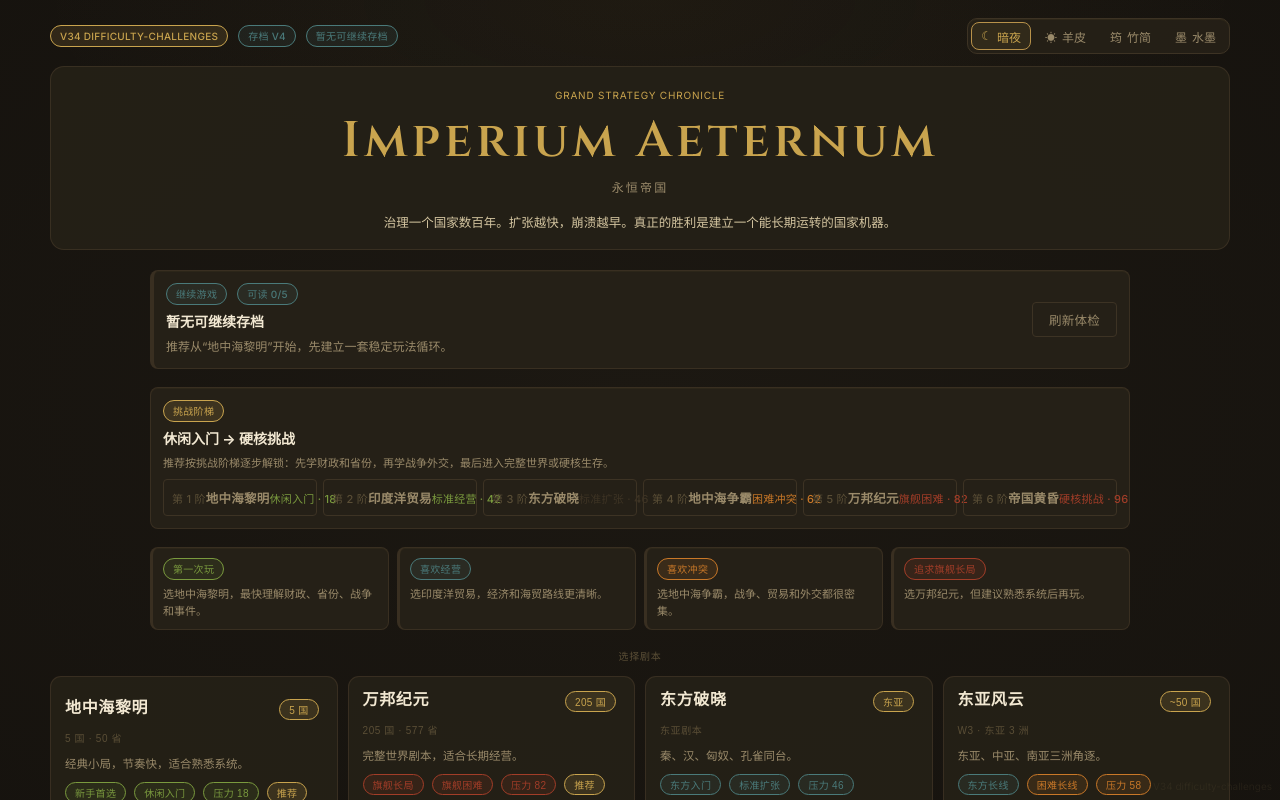
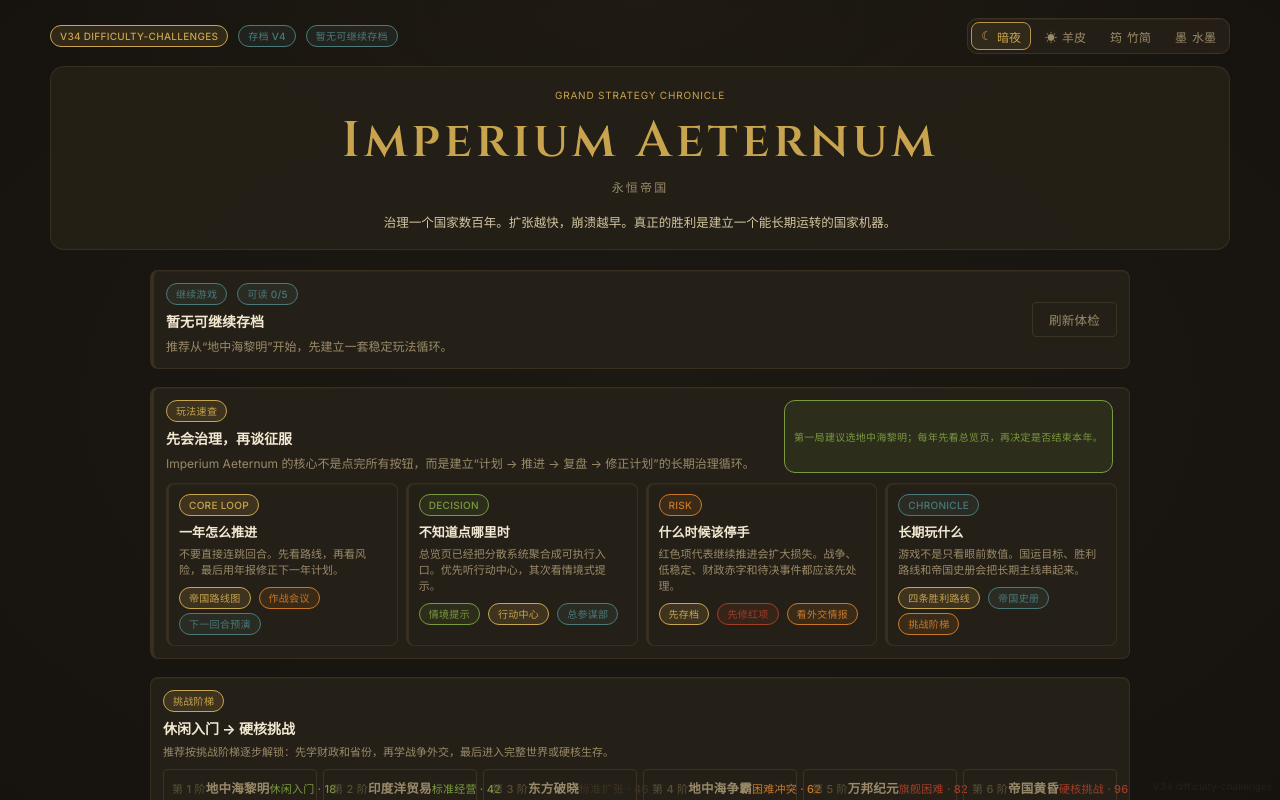
Before and after one commit to Lunora-Gather/Imperium-Aeternum, a React (Vite) app: page / in a window 1280 px wide. Shown: the top 800 px of the page. Built offline with nearby package versions, Linux system fonts and the light colour scheme.

Commit message:
Show launch handbook on scenario select

```diff
--- a/src/screens/ScenarioSelect.tsx
+++ b/src/screens/ScenarioSelect.tsx
@@ -1,10 +1,11 @@
-// 剧本选择页 v34 — 开局大厅：难度挑战阶梯 + 存档健康继续 + 剧本推荐画像
+// 剧本选择页 v35 — 开局大厅：玩法速查手册 + 难度挑战阶梯 + 存档健康继续
 import { useMemo, useState } from 'react';
 import { useGameStore, SCENARIOS, type ScenarioId } from '../store/gameStore';
 import { clearAllSaves, SAVE_VERSION } from '../store/persistence';
 import { inspectAllSaveSlots, type SaveRecoveryPreview } from '../gameplay/saveRecovery';
 import { getScenarioProfile, nationStyleTags, recommendedScenarioIds, summarizeSavePreviews, type LaunchTone } from '../gameplay/launchHub';
 import { buildScenarioChallengeGuide, recommendedChallengePath, summarizeChallengePath, type ScenarioChallengeGuide } from '../gameplay/difficultyGuide';
+import { buildLaunchHandbook, type LaunchHandbook } from '../gameplay/launchHandbook';
 import { BUILD_MARK } from '../buildInfo';
 import { Btn, Tag } from '../components/ui';
 
@@ -28,6 +29,7 @@ export default function ScenarioSelect() {
   const saveSummary = useMemo(() => summarizeSavePreviews(previews), [previews]);
   const recommended = useMemo(() => new Set(recommendedScenarioIds()), []);
   const challengePath = useMemo(() => summarizeChallengePath(), []);
+  const handbook = useMemo(() => buildLaunchHandbook(), []);
 
   const applyTheme = (next: string) => { setTheme(next); document.documentElement.setAttribute('data-theme', next === 'night' ? '' : next); try { localStorage.setItem('ia-theme', next); } catch { /* ignore */ } };
   const refreshSaves = () => setPreviews(inspectAllSaveSlots());
@@ -61,6 +63,7 @@ export default function ScenarioSelect() {
     <div className="ia-menu-toolbar"><div className="ia-menu-version"><Tag text={BUILD_MARK} tone="gold" /><Tag text={`存档 v${SAVE_VERSION}`} tone="info" /><Tag text={saveSummary.headline} tone={saveSummary.tone} /></div><ThemeSwitch theme={theme} applyTheme={applyTheme} /></div>
     <header className="ia-menu-hero"><div className="ia-up ia-menu-kicker">Grand Strategy Chronicle</div><h1 className="ia-display">Imperium Aeternum</h1><p className="ia-display ia-up">永恒帝国</p><div className="ia-menu-subtitle">治理一个国家数百年。扩张越快，崩溃越早。真正的胜利是建立一个能长期运转的国家机器。</div></header>
     <ContinuePanel summary={saveSummary} onContinue={continueBest} onRefresh={refreshSaves} />
+    <HandbookPanel handbook={handbook} />
     <DifficultyTrack path={challengePath.ids} headline={challengePath.headline} advice={challengePath.advice} onPick={(id) => { const s = SCENARIOS.find((x) => x.id === id); if (!s) return; if (s.needsNationPick) { setSelected(id); setPickedNation(null); } else startScenario(id); }} />
     <div style={{ display: 'grid', gridTemplateColumns: 'repeat(auto-fit, minmax(180px, 1fr))', gap: 8, margin: '0 auto 18px', maxWidth: 980 }}><Guide title="第一次玩" body="选地中海黎明，最快理解财政、省份、战争和事件。" tone="good" /><Guide title="喜欢经营" body="选印度洋贸易，经济和海贸路线更清晰。" tone="info" /><Guide title="喜欢冲突" body="选地中海争霸，战争、贸易和外交都很密集。" tone="warn" /><Guide title="追求旗舰长局" body="选万邦纪元，但建议熟悉系统后再玩。" tone="danger" /></div>
     <div className="ia-menu-section-title ia-up">选择剧本</div>
@@ -68,6 +71,10 @@ export default function ScenarioSelect() {
     <div className="ia-menu-actions">{saveExists && <Btn label="读取自动存档" variant="ghost" onClick={() => loadFromSlot(0)} />}{saveSummary.best && <Btn label={`继续槽位 ${saveSummary.best.slot}`} variant="primary" onClick={continueBest} />}{previews.some((p) => p.status !== 'empty') && <Btn label="刷新存档体检" variant="ghost" onClick={refreshSaves} />}{previews.some((p) => p.status !== 'empty') && <Btn label="清理本地存档" warn onClick={clearLocal} />}</div>
     {log.length > 0 && <p className="dim ia-menu-log">{log[log.length - 1]}</p>}
   </div>;
+}
+
+function HandbookPanel({ handbook }: { handbook: LaunchHandbook }) {
+  return <div className="ia-card" style={{ maxWidth: 980, margin: '0 auto 18px', padding: 12, borderLeft: '4px solid var(--gold)' }}><div style={{ display: 'flex', justifyContent: 'space-between', gap: 10, flexWrap: 'wrap', marginBottom: 10 }}><div><Tag text="玩法速查" tone="gold" /><strong style={{ display: 'block', marginTop: 6, fontSize: 14 }}>{handbook.headline}</strong><div style={{ color: 'var(--text-mute)', fontSize: 12, lineHeight: 1.55, marginTop: 4 }}>{handbook.subtitle}</div></div><Tag text={handbook.primaryAdvice} tone="good" /></div><div style={{ display: 'grid', gridTemplateColumns: 'repeat(auto-fit, minmax(200px, 1fr))', gap: 8 }}>{handbook.sections.map((section) => <div key={section.id} className="ia-card" style={{ padding: 10, borderLeft: `3px solid var(--${toneVar(section.tone)})` }}><Tag text={section.kicker} tone={section.tone} /><strong style={{ display: 'block', marginTop: 6, fontSize: 13 }}>{section.title}</strong><div style={{ color: 'var(--text-mute)', fontSize: 11, lineHeight: 1.45, marginTop: 4 }}>{section.summary}</div><div style={{ display: 'flex', gap: 4, flexWrap: 'wrap', marginTop: 8 }}>{section.steps.slice(0, 3).map((x) => <Tag key={x.id} text={x.label} tone={x.tone} />)}</div></div>)}</div></div>;
 }
 
 function ChallengePanel({ guide, compact = false }: { guide: ScenarioChallengeGuide; compact?: boolean }) {
```
